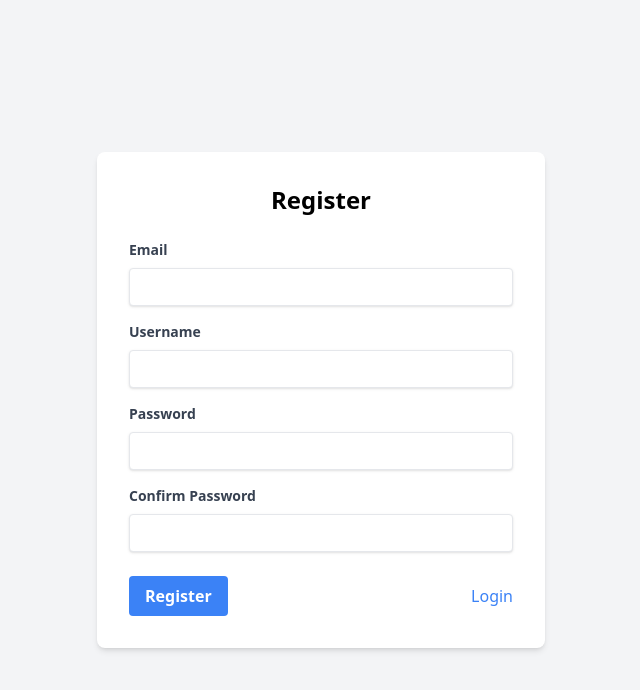
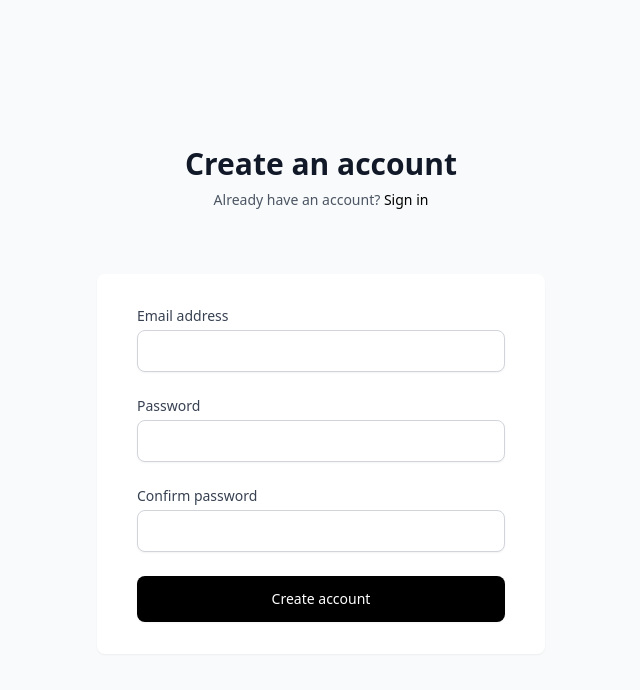
Before and after one commit to pbcong/flashcard_maker, a React (Vite) app in the folder flashcard-frontend/: page /register in a window 1280 px wide. Shown: the top 690 px of the page, without its empty margins (319-959 px from the left). Built offline with nearby package versions, Linux system fonts and the light colour scheme.

Commit message:
change login and register frontend

```diff
--- a/flashcard-frontend/src/components/Login.jsx
+++ b/flashcard-frontend/src/components/Login.jsx
@@ -1,5 +1,5 @@
 import { useState } from 'react'
-import { useNavigate } from 'react-router-dom'
+import { Link, useNavigate } from 'react-router-dom'
 import { useAuth } from '../contexts/AuthContext'
 
 function Login() {
@@ -19,67 +19,80 @@ function Login() {
       await login(email, password)
       navigate('/')
     } catch (err) {
-      setError(err.message)
+      setError('Failed to sign in')
     } finally {
       setLoading(false)
     }
   }
 
   return (
-    <div className="min-h-screen flex items-center justify-center bg-gray-100">
-      <div className="bg-white p-8 rounded-lg shadow-md w-full max-w-md">
-        <h2 className="text-2xl font-bold mb-6 text-center">Login</h2>
+    <div className="min-h-screen bg-gray-50 flex flex-col justify-center py-12 sm:px-6 lg:px-8">
+      <div className="sm:mx-auto sm:w-full sm:max-w-md">
+        <h1 className="text-center text-3xl font-bold text-gray-900 mb-2">Welcome back</h1>
+        <p className="text-center text-sm text-gray-600 mb-8">
+          Don't have an account?{' '}
+          <Link to="/register" className="font-medium text-black hover:text-gray-800">
+            Sign up
+          </Link>
+        </p>
+      </div>
+
+      <div className="mt-8 sm:mx-auto sm:w-full sm:max-w-md">
+        <div className="bg-white py-8 px-4 shadow-sm sm:rounded-lg sm:px-10">
           {error && (
-          <div className="bg-red-100 border border-red-400 text-red-700 px-4 py-3 rounded mb-4">
+            <div className="mb-4 bg-red-50 border border-red-200 text-red-600 rounded-md p-4 text-sm">
               {error}
             </div>
           )}
-        <form onSubmit={handleSubmit}>
-          <div className="mb-4">
-            <label className="block text-gray-700 text-sm font-bold mb-2" htmlFor="email">
-              Email
+
+          <form className="space-y-6" onSubmit={handleSubmit}>
+            <div>
+              <label htmlFor="email" className="block text-sm font-medium text-gray-700">
+                Email address
               </label>
+              <div className="mt-1">
                 <input
                   id="email"
+                  name="email"
                   type="email"
+                  autoComplete="email"
+                  required
                   value={email}
                   onChange={(e) => setEmail(e.target.value)}
-              className="shadow appearance-none border rounded w-full py-2 px-3 text-gray-700 leading-tight focus:outline-none focus:shadow-outline"
-              required
+                  className="appearance-none block w-full px-3 py-2 border border-gray-300 rounded-lg shadow-sm placeholder-gray-400 focus:outline-none focus:ring-2 focus:ring-black focus:border-transparent"
                 />
               </div>
-          <div className="mb-6">
-            <label className="block text-gray-700 text-sm font-bold mb-2" htmlFor="password">
+            </div>
+
+            <div>
+              <label htmlFor="password" className="block text-sm font-medium text-gray-700">
                 Password
               </label>
+              <div className="mt-1">
                 <input
                   id="password"
+                  name="password"
                   type="password"
+                  autoComplete="current-password"
+                  required
                   value={password}
                   onChange={(e) => setPassword(e.target.value)}
-              className="shadow appearance-none border rounded w-full py-2 px-3 text-gray-700 leading-tight focus:outline-none focus:shadow-outline"
-              required
+                  className="appearance-none block w-full px-3 py-2 border border-gray-300 rounded-lg shadow-sm placeholder-gray-400 focus:outline-none focus:ring-2 focus:ring-black focus:border-transparent"
                 />
               </div>
-          <div className="flex items-center justify-between">
+            </div>
+
+            <div>
               <button
                 type="submit"
                 disabled={loading}
-              className={`bg-blue-500 hover:bg-blue-700 text-white font-bold py-2 px-4 rounded focus:outline-none focus:shadow-outline ${
-                loading ? 'opacity-50 cursor-not-allowed' : ''
-              }`}
+                className="w-full flex justify-center py-3 px-4 border border-transparent rounded-lg shadow-sm text-sm font-medium text-white bg-black hover:bg-gray-900 focus:outline-none focus:ring-2 focus:ring-offset-2 focus:ring-black disabled:opacity-50 disabled:cursor-not-allowed"
               >
-              {loading ? 'Logging in...' : 'Login'}
-            </button>
-            <button
-              type="button"
-              onClick={() => navigate('/register')}
-              className="text-blue-500 hover:text-blue-700"
-            >
-              Register
+                {loading ? 'Signing in...' : 'Sign in'}
               </button>
             </div>
           </form>
+        </div>
       </div>
     </div>
   )
--- a/flashcard-frontend/src/components/Register.jsx
+++ b/flashcard-frontend/src/components/Register.jsx
@@ -1,12 +1,11 @@
 import { useState } from 'react'
-import { useNavigate } from 'react-router-dom'
+import { Link, useNavigate } from 'react-router-dom'
 import { useAuth } from '../contexts/AuthContext'
 
 function Register() {
   const [email, setEmail] = useState('')
   const [password, setPassword] = useState('')
   const [confirmPassword, setConfirmPassword] = useState('')
-  const [username, setUsername] = useState('')
   const [error, setError] = useState('')
   const [loading, setLoading] = useState(false)
   const { register } = useAuth()
@@ -14,106 +13,110 @@ function Register() {
 
   const handleSubmit = async (e) => {
     e.preventDefault()
-    setError('')
 
     if (password !== confirmPassword) {
-      setError('Passwords do not match')
-      return
+      return setError('Passwords do not match')
     }
 
+    setError('')
     setLoading(true)
 
     try {
-      await register(email, password, username)
-      navigate('/login')
+      await register(email, password)
+      navigate('/')
     } catch (err) {
-      setError(err.message)
+      setError('Failed to create an account')
     } finally {
       setLoading(false)
     }
   }
 
   return (
-    <div className="min-h-screen flex items-center justify-center bg-gray-100">
-      <div className="bg-white p-8 rounded-lg shadow-md w-full max-w-md">
-        <h2 className="text-2xl font-bold mb-6 text-center">Register</h2>
+    <div className="min-h-screen bg-gray-50 flex flex-col justify-center py-12 sm:px-6 lg:px-8">
+      <div className="sm:mx-auto sm:w-full sm:max-w-md">
+        <h1 className="text-center text-3xl font-bold text-gray-900 mb-2">Create an account</h1>
+        <p className="text-center text-sm text-gray-600 mb-8">
+          Already have an account?{' '}
+          <Link to="/login" className="font-medium text-black hover:text-gray-800">
+            Sign in
+          </Link>
+        </p>
+      </div>
+
+      <div className="mt-8 sm:mx-auto sm:w-full sm:max-w-md">
+        <div className="bg-white py-8 px-4 shadow-sm sm:rounded-lg sm:px-10">
           {error && (
-          <div className="bg-red-100 border border-red-400 text-red-700 px-4 py-3 rounded mb-4">
+            <div className="mb-4 bg-red-50 border border-red-200 text-red-600 rounded-md p-4 text-sm">
               {error}
             </div>
           )}
-        <form onSubmit={handleSubmit}>
-          <div className="mb-4">
-            <label className="block text-gray-700 text-sm font-bold mb-2" htmlFor="email">
-              Email
+
+          <form className="space-y-6" onSubmit={handleSubmit}>
+            <div>
+              <label htmlFor="email" className="block text-sm font-medium text-gray-700">
+                Email address
               </label>
+              <div className="mt-1">
                 <input
                   id="email"
+                  name="email"
                   type="email"
+                  autoComplete="email"
+                  required
                   value={email}
                   onChange={(e) => setEmail(e.target.value)}
-              className="shadow appearance-none border rounded w-full py-2 px-3 text-gray-700 leading-tight focus:outline-none focus:shadow-outline"
-              required
+                  className="appearance-none block w-full px-3 py-2 border border-gray-300 rounded-lg shadow-sm placeholder-gray-400 focus:outline-none focus:ring-2 focus:ring-black focus:border-transparent"
                 />
               </div>
-          <div className="mb-4">
-            <label className="block text-gray-700 text-sm font-bold mb-2" htmlFor="username">
-              Username
+            </div>
+
+            <div>
+              <label htmlFor="password" className="block text-sm font-medium text-gray-700">
+                Password
               </label>
+              <div className="mt-1">
                 <input
-              id="username"
-              type="text"
-              value={username}
-              onChange={(e) => setUsername(e.target.value)}
-              className="shadow appearance-none border rounded w-full py-2 px-3 text-gray-700 leading-tight focus:outline-none focus:shadow-outline"
+                  id="password"
+                  name="password"
+                  type="password"
+                  autoComplete="new-password"
                   required
+                  value={password}
+                  onChange={(e) => setPassword(e.target.value)}
+                  className="appearance-none block w-full px-3 py-2 border border-gray-300 rounded-lg shadow-sm placeholder-gray-400 focus:outline-none focus:ring-2 focus:ring-black focus:border-transparent"
                 />
               </div>
-          <div className="mb-4">
-            <label className="block text-gray-700 text-sm font-bold mb-2" htmlFor="password">
-              Password
+            </div>
+
+            <div>
+              <label htmlFor="confirm-password" className="block text-sm font-medium text-gray-700">
+                Confirm password
               </label>
+              <div className="mt-1">
                 <input
-              id="password"
+                  id="confirm-password"
+                  name="confirm-password"
                   type="password"
-              value={password}
-              onChange={(e) => setPassword(e.target.value)}
-              className="shadow appearance-none border rounded w-full py-2 px-3 text-gray-700 leading-tight focus:outline-none focus:shadow-outline"
+                  autoComplete="new-password"
                   required
+                  value={confirmPassword}
+                  onChange={(e) => setConfirmPassword(e.target.value)}
+                  className="appearance-none block w-full px-3 py-2 border border-gray-300 rounded-lg shadow-sm placeholder-gray-400 focus:outline-none focus:ring-2 focus:ring-black focus:border-transparent"
                 />
               </div>
-          <div className="mb-6">
-            <label className="block text-gray-700 text-sm font-bold mb-2" htmlFor="confirmPassword">
-              Confirm Password
-            </label>
-            <input
-              id="confirmPassword"
-              type="password"
-              value={confirmPassword}
-              onChange={(e) => setConfirmPassword(e.target.value)}
-              className="shadow appearance-none border rounded w-full py-2 px-3 text-gray-700 leading-tight focus:outline-none focus:shadow-outline"
-              required
-            />
             </div>
-          <div className="flex items-center justify-between">
+
+            <div>
               <button
                 type="submit"
                 disabled={loading}
-              className={`bg-blue-500 hover:bg-blue-700 text-white font-bold py-2 px-4 rounded focus:outline-none focus:shadow-outline ${
-                loading ? 'opacity-50 cursor-not-allowed' : ''
-              }`}
+                className="w-full flex justify-center py-3 px-4 border border-transparent rounded-lg shadow-sm text-sm font-medium text-white bg-black hover:bg-gray-900 focus:outline-none focus:ring-2 focus:ring-offset-2 focus:ring-black disabled:opacity-50 disabled:cursor-not-allowed"
               >
-              {loading ? 'Registering...' : 'Register'}
-            </button>
-            <button
-              type="button"
-              onClick={() => navigate('/login')}
-              className="text-blue-500 hover:text-blue-700"
-            >
-              Login
+                {loading ? 'Creating account...' : 'Create account'}
               </button>
             </div>
           </form>
+        </div>
       </div>
     </div>
   )
```
Also changed, not shown: flashcard-frontend/src/components/FlashcardSets.jsx (+59 -19 lines). Lines whose indentation alone changed are shown as unchanged.
